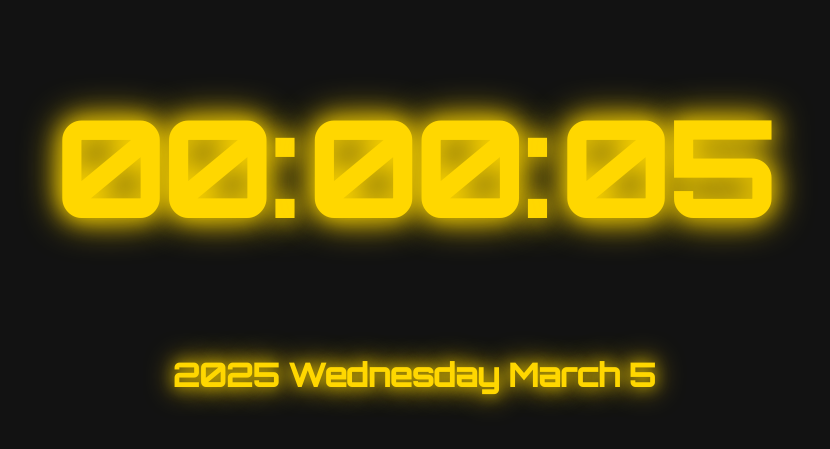
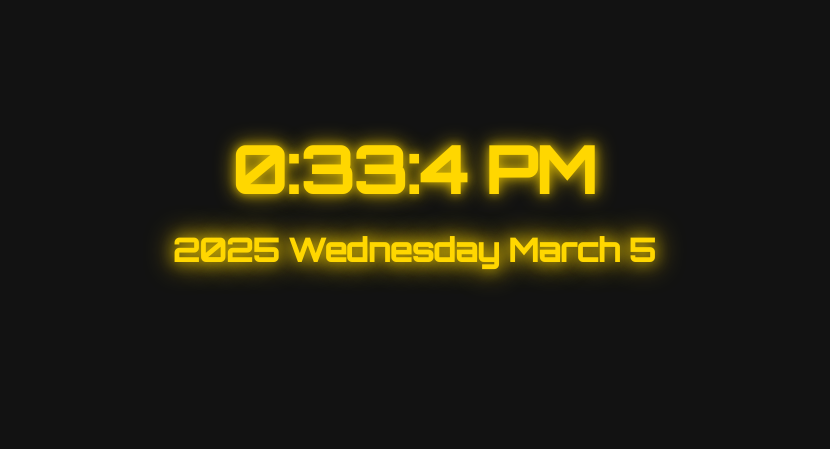
Before and after one commit to AbdullahRazzaq26/Digital-Clock, a plain HTML site: page index.html in a window 1280 px wide. Shown: the part 201-650 px from the top of the page, without its empty margins (226-1056 px from the left). Drawn offline with Linux system fonts and the light colour scheme.

Commit message:
Digital Clock

```diff
--- a/app.js
+++ b/app.js
@@ -1,51 +1,5 @@
-var hours = document.getElementById("hours");
-var mins = document.getElementById("mins");
-var secs = document.getElementById("secs");
-var fullDate = document.getElementById("fullDate");
-
-var hoursCounter = 0;
-var minsCounter = 0;
-var secsCounter = 0;
-
-var secsInterval = setInterval(() => {
-
-    secsCounter += 1;
-
-    if (secsCounter == 60) {
-        secsCounter = 0;
-        minsCounter += 1;
-
-        if (minsCounter == 60) {
-            minsCounter = 0;
-            hoursCounter += 1;
-
-            if (hoursCounter == 24) {
-                hoursCounter = 0;
-            }
-        }
-    }
-
-    if (secsCounter < 10) {
-        secs.innerText = "0" + secsCounter;
-    } else {
-        secs.innerText = secsCounter;
-    }
-
-    if (minsCounter < 10) {
-        mins.innerText = "0" + minsCounter + ":";
-    } else {
-        mins.innerText = minsCounter + ":";
-    }
-
-    if (hoursCounter < 10) {
-        hours.innerText = "0" + hoursCounter + ":";
-    } else {
-        hours.innerText = hoursCounter + ":";
-    }
-
-}, 1000);
-
-
+function updateClock() {
+    var clock = document.getElementById("clock");
     var today = new Date();
     var year = today.getFullYear();
     var month = today.getMonth() + 1;
@@ -56,6 +10,26 @@ var months = [
         "July", "August", "September", "October", "November", "December"
     ]
     var date = today.getDate();
+    var hours = today.getHours();
+    var minutes = today.getMinutes();
+    var seconds = today.getSeconds();
 
+    if (hours >= 12) {
+        ampm = "PM"
 
+    } else {
+        ampm = "AM"
+    }
+    if (hours > 12) {
+        hours = hours - 12
+    }
+    if (hours = 0) {
+        hours = 12
+    }
+
+    clock.innerHTML = hours + ":" + minutes + ":" + seconds + " " + ampm
     fullDate.innerText = year + " " + day + " " + months[month - 1] + " " + date;
+
+}
+
+setInterval(updateClock, 1000);
--- a/index.html
+++ b/index.html
@@ -9,10 +9,8 @@
 </head>
 
 <body>
-    <div class="clock">
-        <h1 id="hours" class="hours">00:</h1>
-        <h1 id="mins" class="mins">00:</h1>
-        <h1 id="secs" class="secs">00</h1>
+    <div class="clock" id="clock">
+
     </div>
     <div class="fullDate" id="fullDate">
     </div>
--- a/style.css
+++ b/style.css
@@ -11,31 +11,19 @@ body {
     font-family: 'Orbitron', sans-serif;
 }
 
-/* Clock Styling */
 .clock {
     display: flex;
     gap: 10px;
     font-size: 4rem;
     font-weight: bold;
-    color: #FFD700; /* Gold color */
+    color: #FFD700;
     text-shadow: 0 0 10px rgba(255, 215, 0, 0.6), 0 0 20px rgba(255, 215, 0, 0.8);
 }
 
-/* Glow Animation */
 .hours, .mins, .secs {
     animation: glow 1.5s infinite alternate;
 }
 
-@keyframes glow {
-    from {
-        text-shadow: 0 0 15px rgba(255, 215, 0, 0.7), 0 0 30px rgba(255, 215, 0, 0.9);
-    }
-    to {
-        text-shadow: 0 0 25px rgba(255, 215, 0, 1), 0 0 40px rgba(255, 215, 0, 1);
-    }
-}
-
-/* Day Display Styling */
 .fullDate {
     margin-top: 20px;
     font-size: 2rem;
```
Lines whose indentation alone changed are shown as unchanged.
